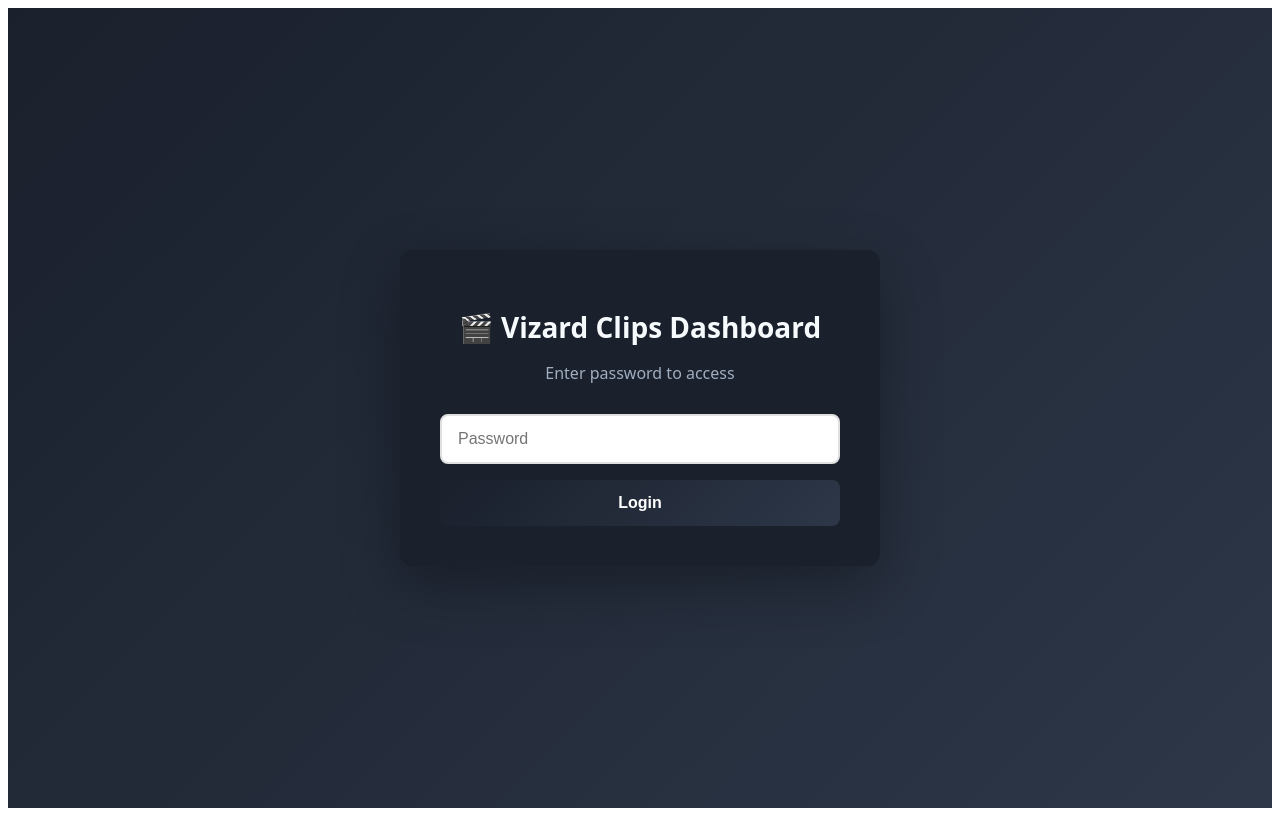
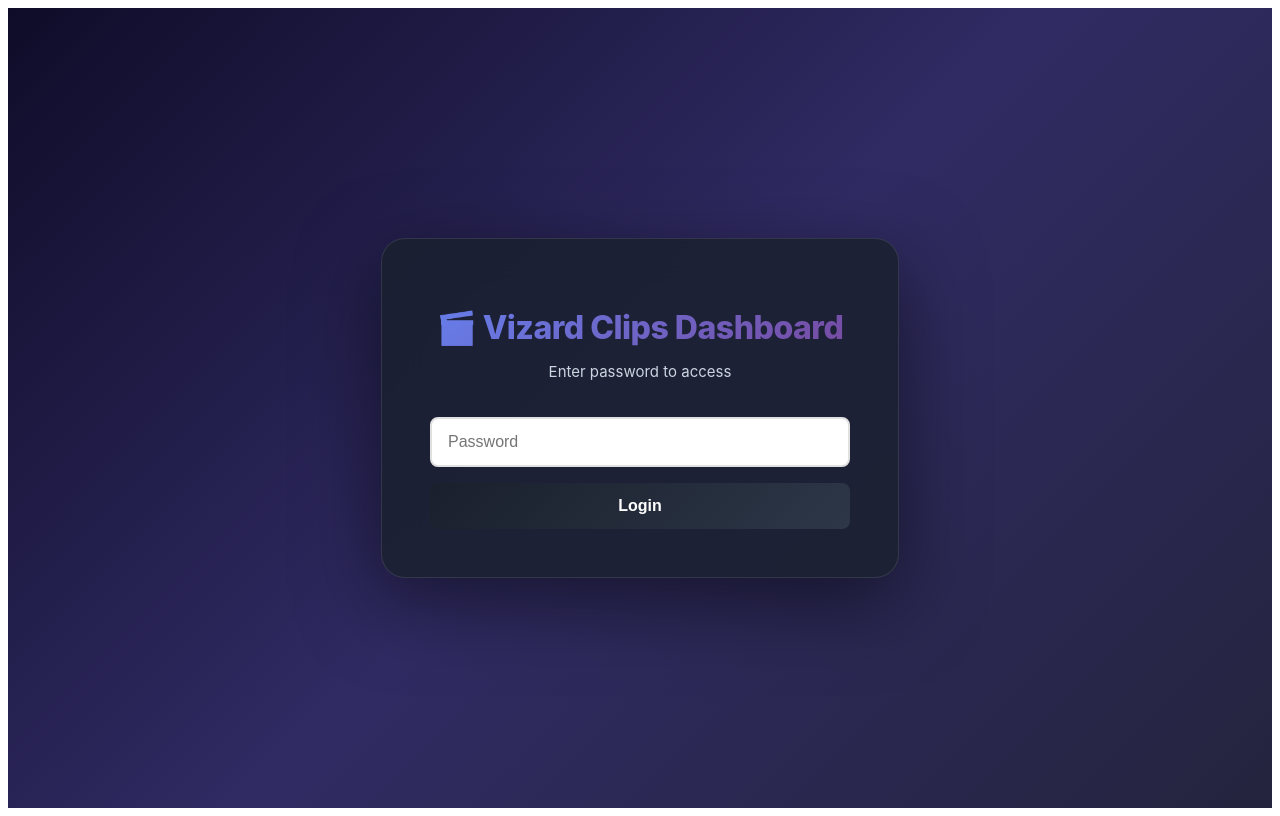
Before and after one commit to pacinobot2026/vizard-clips-dashboard, a Next.js app: page / in a window 1280 px wide. Built offline with nearby package versions, Linux system fonts and the light colour scheme.

Commit message:
Premium dark theme with glassmorphism and animations

```diff
--- a/pages/index.js
+++ b/pages/index.js
@@ -69,28 +69,36 @@ const styles = {
     display: 'flex',
     alignItems: 'center',
     justifyContent: 'center',
-    background: 'linear-gradient(135deg, #1a202c 0%, #2d3748 100%)',
-    fontFamily: 'system-ui, -apple-system, sans-serif'
+    background: 'linear-gradient(135deg, #0f0c29 0%, #302b63 50%, #24243e 100%)',
+    backgroundAttachment: 'fixed',
+    fontFamily: '-apple-system, BlinkMacSystemFont, "Segoe UI", "Roboto", "Oxygen", "Ubuntu", "Cantarell", sans-serif'
   },
   card: {
-    background: '#1a202c',
-    padding: '40px',
-    borderRadius: '12px',
-    boxShadow: '0 20px 60px rgba(0,0,0,0.3)',
+    background: 'rgba(26, 32, 44, 0.8)',
+    backdropFilter: 'blur(20px)',
+    padding: '48px',
+    borderRadius: '24px',
+    boxShadow: '0 24px 80px rgba(0, 0, 0, 0.5)',
     width: '100%',
-    maxWidth: '400px'
+    maxWidth: '420px',
+    border: '1px solid rgba(255, 255, 255, 0.1)'
   },
   title: {
-    fontSize: '28px',
-    fontWeight: '700',
+    fontSize: '32px',
+    fontWeight: '800',
     textAlign: 'center',
-    marginBottom: '8px',
-    color: '#f7fafc'
+    marginBottom: '12px',
+    background: 'linear-gradient(135deg, #667eea 0%, #764ba2 100%)',
+    WebkitBackgroundClip: 'text',
+    WebkitTextFillColor: 'transparent',
+    backgroundClip: 'text',
+    letterSpacing: '-0.5px'
   },
   subtitle: {
     textAlign: 'center',
-    color: '#a0aec0',
-    marginBottom: '30px'
+    color: '#cbd5e0',
+    marginBottom: '36px',
+    fontSize: '15px'
   },
   form: {
     display: 'flex',
--- /dev/null
+++ b/styles/premium-dark.css
@@ -0,0 +1,75 @@
+/* Premium Dark Theme */
+* {
+  box-sizing: border-box;
+}
+
+body {
+  margin: 0;
+  padding: 0;
+  background: linear-gradient(135deg, #0f0c29 0%, #302b63 50%, #24243e 100%);
+  background-attachment: fixed;
+  font-family: -apple-system, BlinkMacSystemFont, 'Segoe UI', 'Roboto', 'Oxygen', 'Ubuntu', 'Cantarell', sans-serif;
+}
+
+/* Glassmorphism cards */
+.glass-card {
+  background: rgba(255, 255, 255, 0.05);
+  backdrop-filter: blur(10px);
+  border: 1px solid rgba(255, 255, 255, 0.1);
+  box-shadow: 0 8px 32px rgba(0, 0, 0, 0.3);
+}
+
+/* Hover glow effect */
+.glow-hover {
+  transition: all 0.3s ease;
+}
+
+.glow-hover:hover {
+  transform: translateY(-2px);
+  box-shadow: 0 12px 40px rgba(102, 126, 234, 0.4);
+}
+
+/* Gradient text */
+.gradient-text {
+  background: linear-gradient(135deg, #667eea 0%, #764ba2 100%);
+  -webkit-background-clip: text;
+  -webkit-text-fill-color: transparent;
+  background-clip: text;
+}
+
+/* Animated gradient border */
+@keyframes borderGlow {
+  0%, 100% {
+    border-color: rgba(102, 126, 234, 0.5);
+  }
+  50% {
+    border-color: rgba(118, 75, 162, 0.8);
+  }
+}
+
+.animated-border {
+  animation: borderGlow 3s ease-in-out infinite;
+}
+
+/* Smooth scroll */
+html {
+  scroll-behavior: smooth;
+}
+
+/* Better scrollbar */
+::-webkit-scrollbar {
+  width: 10px;
+}
+
+::-webkit-scrollbar-track {
+  background: rgba(0, 0, 0, 0.3);
+}
+
+::-webkit-scrollbar-thumb {
+  background: linear-gradient(135deg, #667eea 0%, #764ba2 100%);
+  border-radius: 10px;
+}
+
+::-webkit-scrollbar-thumb:hover {
+  background: linear-gradient(135deg, #764ba2 0%, #667eea 100%);
+}
```
Also changed, not shown: pages/dashboard.js (+63 -41 lines).
